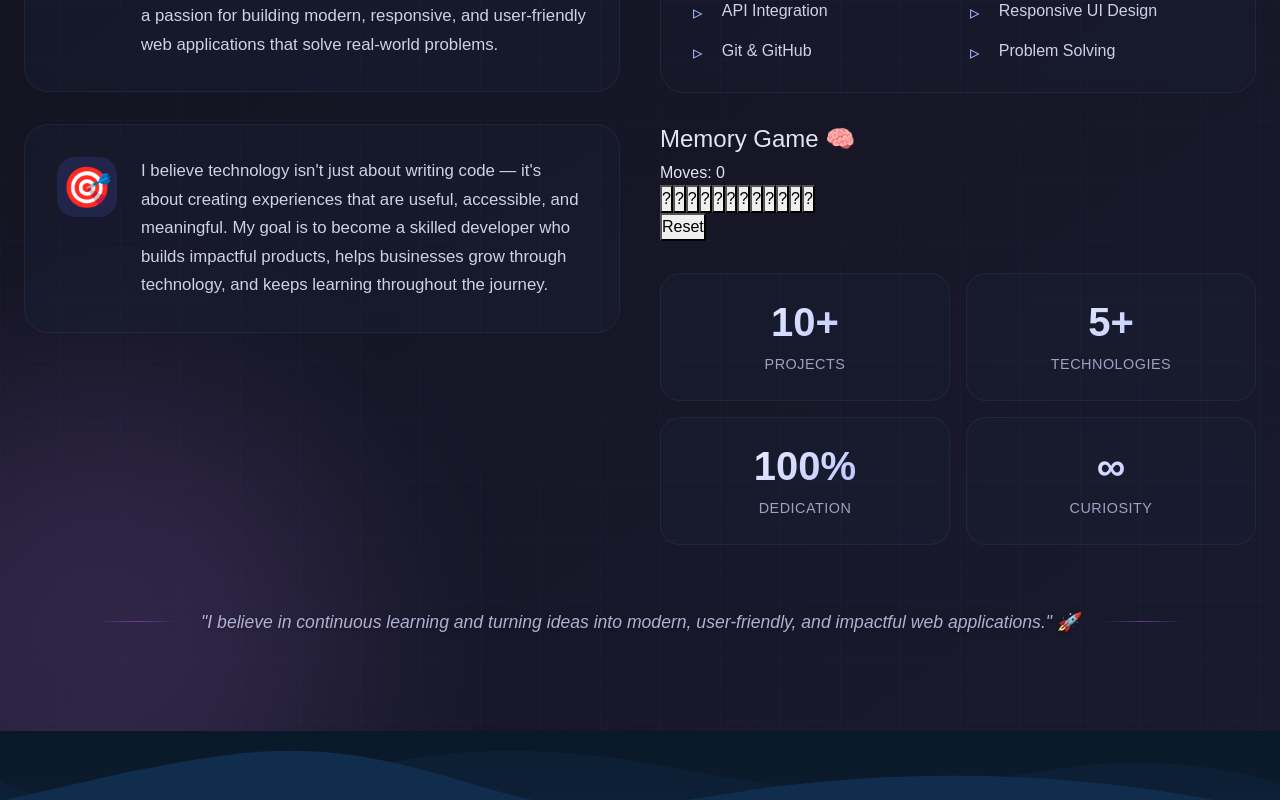
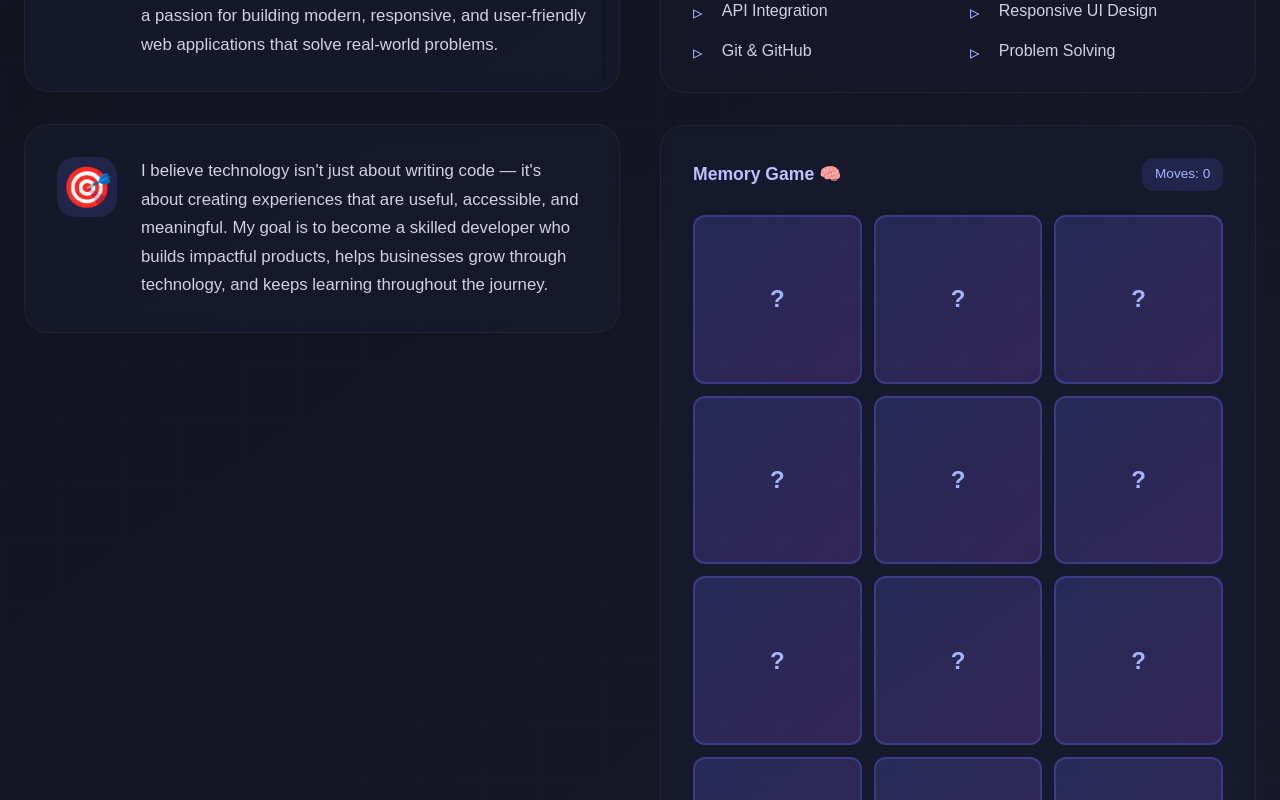
Before and after one commit to sonuraj95/Portfoliobyvikash, a React (Create React App) app: page /about in a window 1280 px wide. Shown: the part 1020-1820 px from the top of the page. Built offline with nearby package versions, Linux system fonts and the light colour scheme.

Commit message:
css update

```diff
--- a/src/Components/About/About.css
+++ b/src/Components/About/About.css
@@ -354,6 +354,140 @@
   font-size: 1.2rem;
 }
 
+/* Memory Game Card */
+.memory-game-card {
+  background: rgba(25, 30, 50, 0.5);
+  backdrop-filter: blur(8px);
+  border: 1px solid rgba(255, 255, 255, 0.05);
+  border-radius: 24px;
+  padding: 2rem;
+  display: flex;
+  flex-direction: column;
+  gap: 1.5rem;
+}
+
+.game-header {
+  display: flex;
+  justify-content: space-between;
+  align-items: center;
+}
+
+.game-header h4 {
+  margin: 0;
+  color: #c0c0ff;
+  font-size: 1.1rem;
+  font-weight: 600;
+}
+
+.game-stats {
+  background: rgba(100, 108, 255, 0.15);
+  padding: 0.4rem 0.8rem;
+  border-radius: 12px;
+  font-size: 0.85rem;
+  color: #a5b4fc;
+  font-weight: 500;
+}
+
+.memory-grid {
+  display: grid;
+  grid-template-columns: repeat(3, 1fr);
+  gap: 0.75rem;
+}
+
+.memory-tile {
+  aspect-ratio: 1;
+  background: linear-gradient(135deg, rgba(100, 108, 255, 0.2), rgba(168, 85, 247, 0.2));
+  border: 2px solid rgba(100, 108, 255, 0.3);
+  border-radius: 12px;
+  cursor: pointer;
+  font-size: 1.5rem;
+  font-weight: 700;
+  color: #a5b4fc;
+  transition: all 0.3s ease;
+  position: relative;
+  display: flex;
+  align-items: center;
+  justify-content: center;
+  overflow: hidden;
+}
+
+.memory-tile:hover:not(:disabled) {
+  background: linear-gradient(135deg, rgba(100, 108, 255, 0.3), rgba(168, 85, 247, 0.3));
+  border-color: rgba(100, 108, 255, 0.6);
+  transform: translateY(-2px);
+}
+
+.memory-tile.flipped {
+  background: linear-gradient(135deg, rgba(100, 108, 255, 0.4), rgba(168, 85, 247, 0.4));
+  border-color: #a5b4fc;
+  box-shadow: 0 0 20px rgba(100, 108, 255, 0.3) inset;
+  color: #ffffff;
+}
+
+.memory-tile:disabled {
+  opacity: 0.6;
+  cursor: default;
+  background: linear-gradient(135deg, rgba(100, 108, 255, 0.25), rgba(168, 85, 247, 0.25));
+}
+
+.tile-inner {
+  display: inline-block;
+  animation: tileFlip 0.4s ease;
+}
+
+@keyframes tileFlip {
+  0% { transform: scale(0.8); opacity: 0; }
+  50% { transform: scale(1.1); }
+  100% { transform: scale(1); opacity: 1; }
+}
+
+.game-won {
+  background: linear-gradient(135deg, rgba(100, 200, 100, 0.2), rgba(80, 180, 120, 0.2));
+  border: 1px solid rgba(100, 200, 100, 0.4);
+  border-radius: 16px;
+  padding: 1.5rem;
+  text-align: center;
+  animation: slideIn 0.4s ease;
+}
+
+@keyframes slideIn {
+  from {
+    opacity: 0;
+    transform: translateY(-10px);
+  }
+  to {
+    opacity: 1;
+    transform: translateY(0);
+  }
+}
+
+.game-won p {
+  margin: 0 0 1rem;
+  color: #6cc24a;
+  font-weight: 600;
+  font-size: 1.1rem;
+}
+
+.reset-btn {
+  background: linear-gradient(135deg, rgba(100, 108, 255, 0.3), rgba(168, 85, 247, 0.3));
+  border: 1px solid rgba(100, 108, 255, 0.5);
+  border-radius: 12px;
+  padding: 0.8rem 1.6rem;
+  color: #a5b4fc;
+  font-weight: 600;
+  cursor: pointer;
+  transition: all 0.3s ease;
+  font-size: 0.95rem;
+  width: 100%;
+}
+
+.reset-btn:hover {
+  background: linear-gradient(135deg, rgba(100, 108, 255, 0.5), rgba(168, 85, 247, 0.5));
+  border-color: #a5b4fc;
+  box-shadow: 0 0 20px rgba(100, 108, 255, 0.3);
+  transform: translateY(-2px);
+}
+
 /* Stats Cards */
 .stats-container {
   display: grid;
@@ -485,4 +619,13 @@
     padding: 0.4rem 0.8rem;
     font-size: 0.8rem;
   }
+
+  .memory-grid {
+    grid-template-columns: repeat(3, 1fr);
+    gap: 0.5rem;
+  }
+
+  .memory-tile {
+    font-size: 1.2rem;
+  }
 }
```
